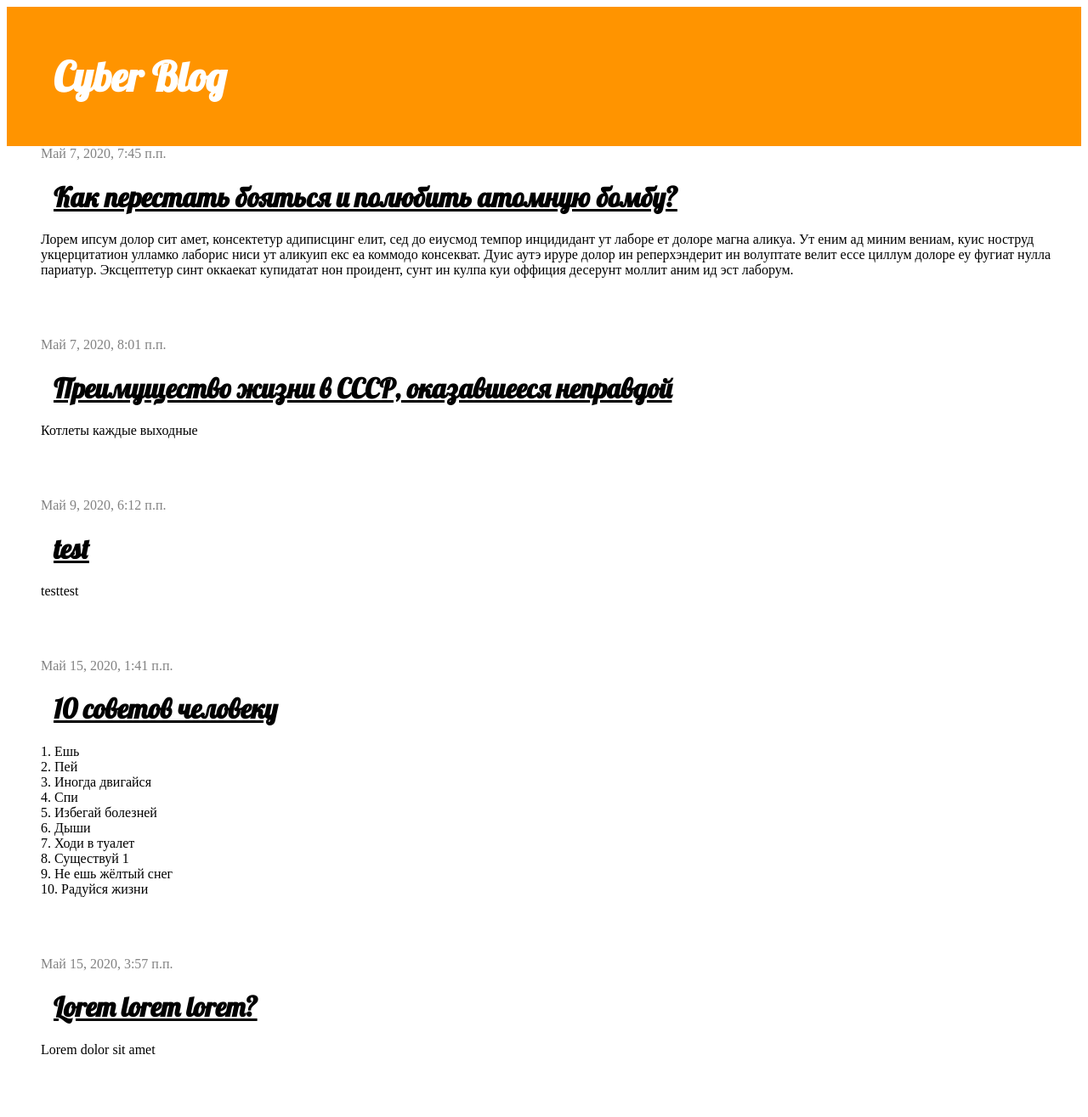
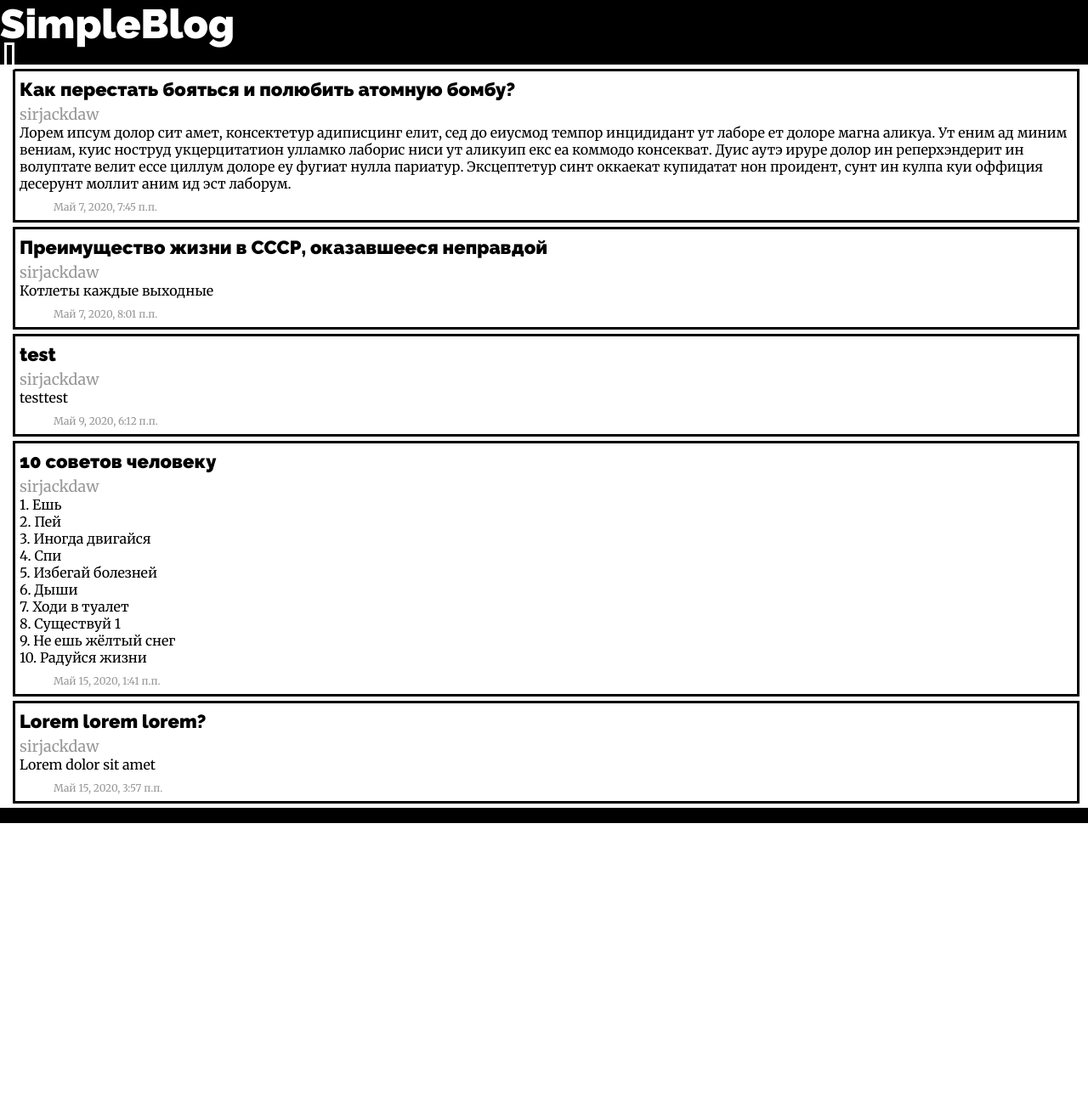
Before and after one commit to SirJackDaw/Cyberblog, a Django app: page / in a window 1280 px wide. Shown: the whole page at 85% size. After the commit the page ends 969 px from the top, so only its background shows below. Run offline with Django 3.2, Linux system fonts and the light colour scheme; a user stored in the database is signed in; data comes from the database, SQL or seed files in the repository; both versions use the stored data as it was after the commit.

Commit message:
new design part1

```diff
--- a/blog/static/css/blog.css
+++ b/blog/static/css/blog.css
@@ -1,26 +1,72 @@
-h1 a {
-    color: #FCA205;
-    padding-left: 15px;
-    font-family: 'Lobster';
-}
-.page-header {
-    background-color: #ff9400;
-    margin-top: 0;
-    padding: 20px 20px 20px 40px;
+body {
+    width: 100%;
+    margin: 0;
+    padding: 0;
 }
 
-.page-header h1, .page-header h1 a, .page-header h1 a:visited, .page-header h1 a:active {
-    color: #ffffff;
-    font-size: 36pt;
+h1 {
+    font-family: 'Raleway', sans-serif;
+}
+
+a {
     text-decoration: none;
 }
-
-.content {
-    margin-left: 40px;
+header {
+    width:100%;
+    background-color: #000000;
+    margin-bottom: 5px;
+}
+.logo {
+    color: #fff;
+    font-size: 36pt;
+    margin: 0;
+}
+.logo__link {
+    color: #fff;
 }
 
-h1, h2, h3, h4 {
-    font-family: 'Lobster', cursive;
+.button{
+    font-family: 'Merriweather', serif;
+    font-size: 16px;
+    color:#fff;
+    border: 3px solid #fff;
+    padding: 3px;
+    text-decoration: none;
+    margin: 5px;
+}
+
+.post{
+    margin: 0px 10px 5px 15px;
+    border: 3px solid #000;
+    padding: 5px;
+}
+
+.post__title{
+    font-family: 'Raleway', sans-serif;
+    font-size: 22px;
+    margin: 3px 0 5px 0;
+    font-weight: 200;
+}
+.title{
+    color: #000000;
+}
+
+.post__author{
+    font-family: 'Merriweather', italic;
+    color: #979797;
+    font-size: 18px;
+    margin: 0;
+}
+.post__preview{
+    font-family: 'Merriweather', serif;
+    font-size: 16px;
+    margin: 0;
+}
+.post__public-date{
+    font-family: 'Merriweather', serif;
+    color: rgb(151, 151, 151);
+    font-size: 12px;
+    margin: 10px 0 3px 40px;
 }
 
 .date {
@@ -42,10 +88,12 @@ h1, h2, h3, h4 {
     margin-right: 20px;
 }
 
-.post {
-    margin-bottom: 70px;
-}
-
 .post h1 a, .post h1 a:visited {
     color: #000000;
 }
+
+footer {
+    width:100%;
+    background-color: #000000;
+    margin: 0;
+}
--- a/blog/templates/blog/base.html
+++ b/blog/templates/blog/base.html
@@ -4,24 +4,24 @@
 <head>
     <meta charset="UTF-8">
     <meta name="viewport" content="width=device-width, initial-scale=1.0">
-    <link href="https://fonts.googleapis.com/css?family=Lobster&subset=latin,cyrillic" rel="stylesheet" type="text/css">
     <link rel="stylesheet" href="{% static 'css/blog.css' %}">
-    <title>Cyberblog</title>
+    <link href="https://fonts.googleapis.com/css2?family=Merriweather:ital@0;1&display=swap" rel="stylesheet">
+    <link href="https://fonts.googleapis.com/css2?family=Raleway:wght@900&display=swap" rel="stylesheet">
+    <title>SimpleBlog</title>
 </head>
 <body>
-    <div class="page-header">
+    <header class="header blog-header">
+        <h1 class='logo'><a href="/" class="logo__link">SimpleBlog</a></h1>
         {% if user.is_authenticated %}
-            <a href="{% url 'post_new' %}" class="top-menu"><span class="glyphicon glyphicon-plus"></span></a>
+            <a href="{% url 'post_new' %}" class="button"><span class="glyphicon glyphicon-plus"></span></a>
         {% endif %}
-        <h1><a href="/">Cyber Blog</a></h1>
+    </header>
+    <div class="content">
+        {% block content %}
+        {% endblock %}
     </div>
-    <div class="content container">
-        <div class="row">
-            <div class="col-md-8">
-            {% block content %}
-            {% endblock %}
-            </div>
-        </div>
-    </div>
+    <footer class="footer">
+        <div>Просто чтобы было видно</div>
+    </footer>
 </body>
 </html>
--- a/blog/templates/blog/post_list.html
+++ b/blog/templates/blog/post_list.html
@@ -2,12 +2,13 @@
 
 {% block content %}
     {% for post in posts %}
-        <div class="post">
-            <div class="date">
+        <section class="post">
+            <h1 class="post__title"><a href="{% url 'post_detail' pk=post.pk %}" class="title">{{ post.title }}</a></h1>
+            <p class="post__author">{{ post.author }}</p>
+            <p class="post__preview">{{ post.text|linebreaksbr }}</p>
+             <p class="post__public-date">
                 {{ post.published_date }}
-            </div>
-            <h1><a href="{% url 'post_detail' pk=post.pk %}">{{ post.title }}</a></h1>
-            <p>{{ post.text|linebreaksbr }}</p>
-        </div>
+             </p>
+        </section>
     {% endfor %}
 {% endblock %}
```
Also changed, not shown: blog/templates/blog/post_detail.html (+10 -7 lines), db.sqlite3.
